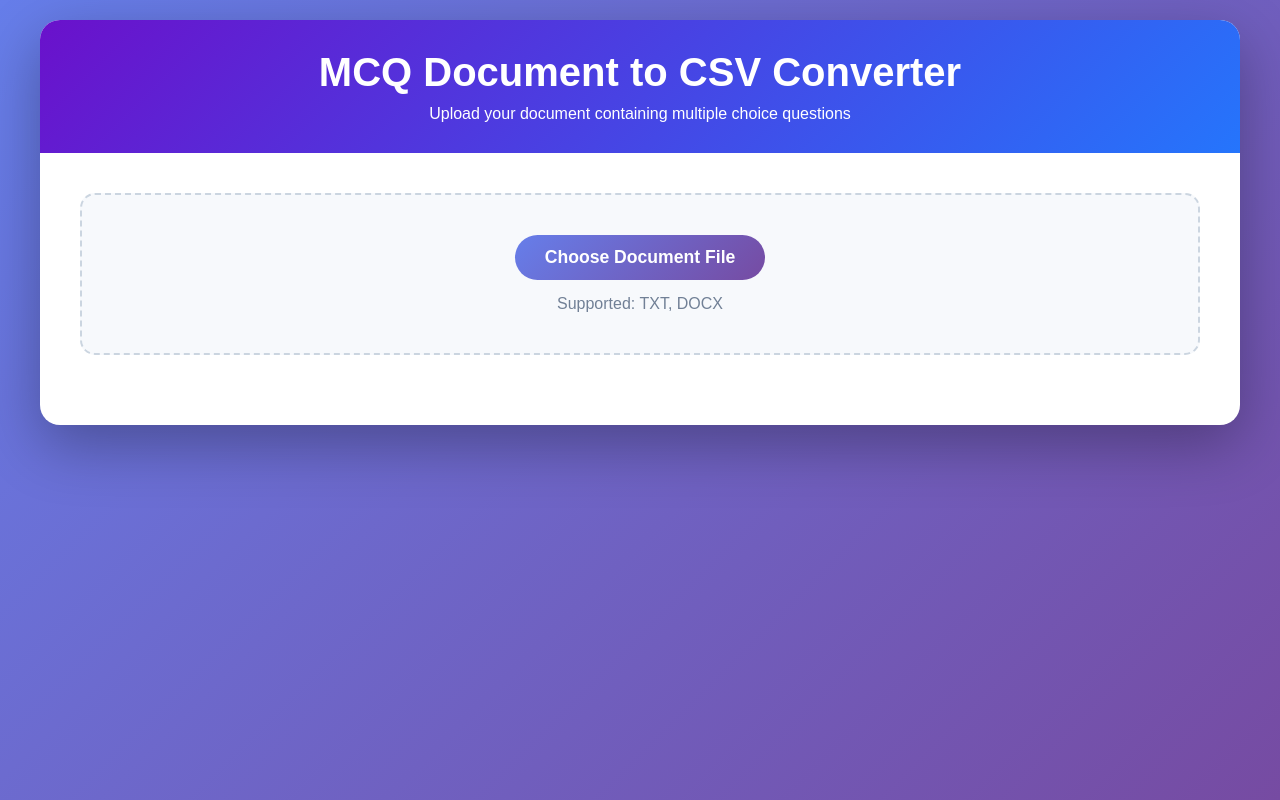
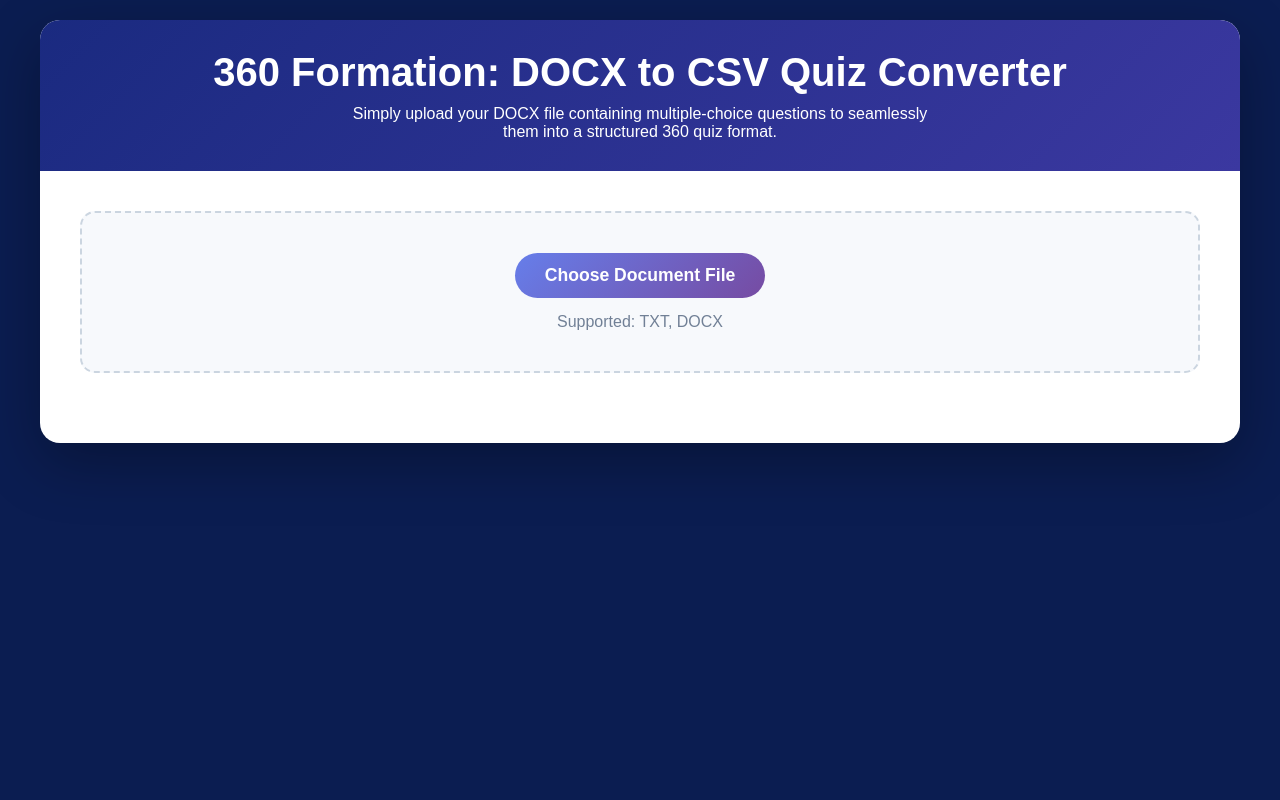
Before and after one commit to sojibseucse62/docx-mcq-file-to-csv-converter, a plain HTML site: page index.html in a window 1280 px wide. Drawn offline with nearby package versions, Linux system fonts and the light colour scheme.

Commit message:
UI Change

```diff
--- a/index.html
+++ b/index.html
@@ -3,8 +3,9 @@
 <head>
     <meta charset="UTF-8">
     <meta name="viewport" content="width=device-width, initial-scale=1.0">
-    <title>MCQ Document to CSV Converter</title>
+    <title>360 Formation: DOCX to CSV Quiz Converter</title>
     <script src="https://cdnjs.cloudflare.com/ajax/libs/mammoth/1.6.0/mammoth.browser.min.js"></script>
+
     <style>
         * {
             margin: 0;
@@ -14,7 +15,7 @@
 
         body {
             font-family: Arial, sans-serif;
-            background: linear-gradient(135deg, #667eea 0%, #764ba2 100%);
+            background: #0B1D51;
             min-height: 100vh;
             padding: 20px;
         }
@@ -29,7 +30,7 @@
         }
 
         .header {
-            background: linear-gradient(135deg, #6a11cb 0%, #2575fc 100%);
+            background: linear-gradient(135deg, #1A2A80 0%, #3B38A0 100%);
             color: white;
             padding: 30px;
             text-align: center;
@@ -174,8 +175,8 @@
 <body>
     <div class="container">
         <div class="header">
-            <h1>MCQ Document to CSV Converter</h1>
-            <p>Upload your document containing multiple choice questions</p>
+            <h1>360 Formation: DOCX to CSV Quiz Converter</h1>
+            <p>Simply upload your DOCX file containing multiple-choice questions to seamlessly <br> them into a structured 360 quiz format.</p>
         </div>
 
         <div class="content">
```
